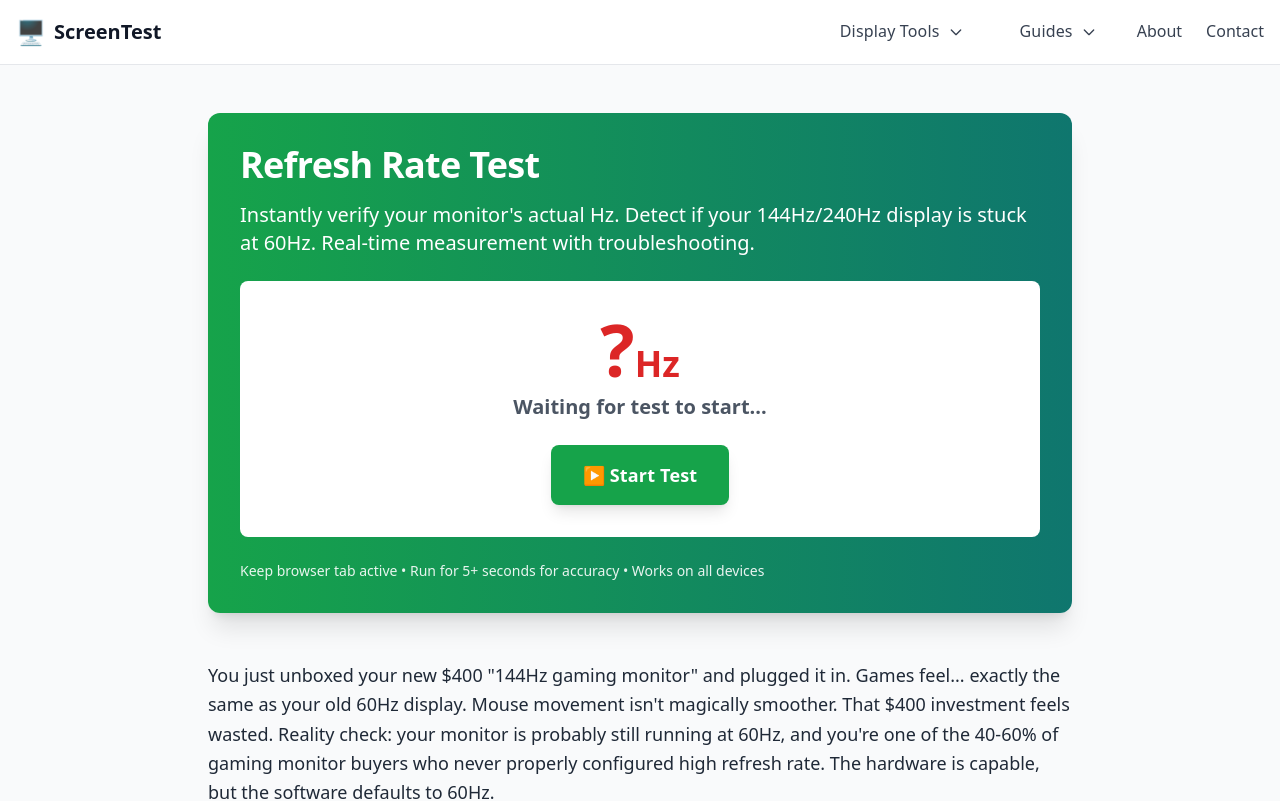
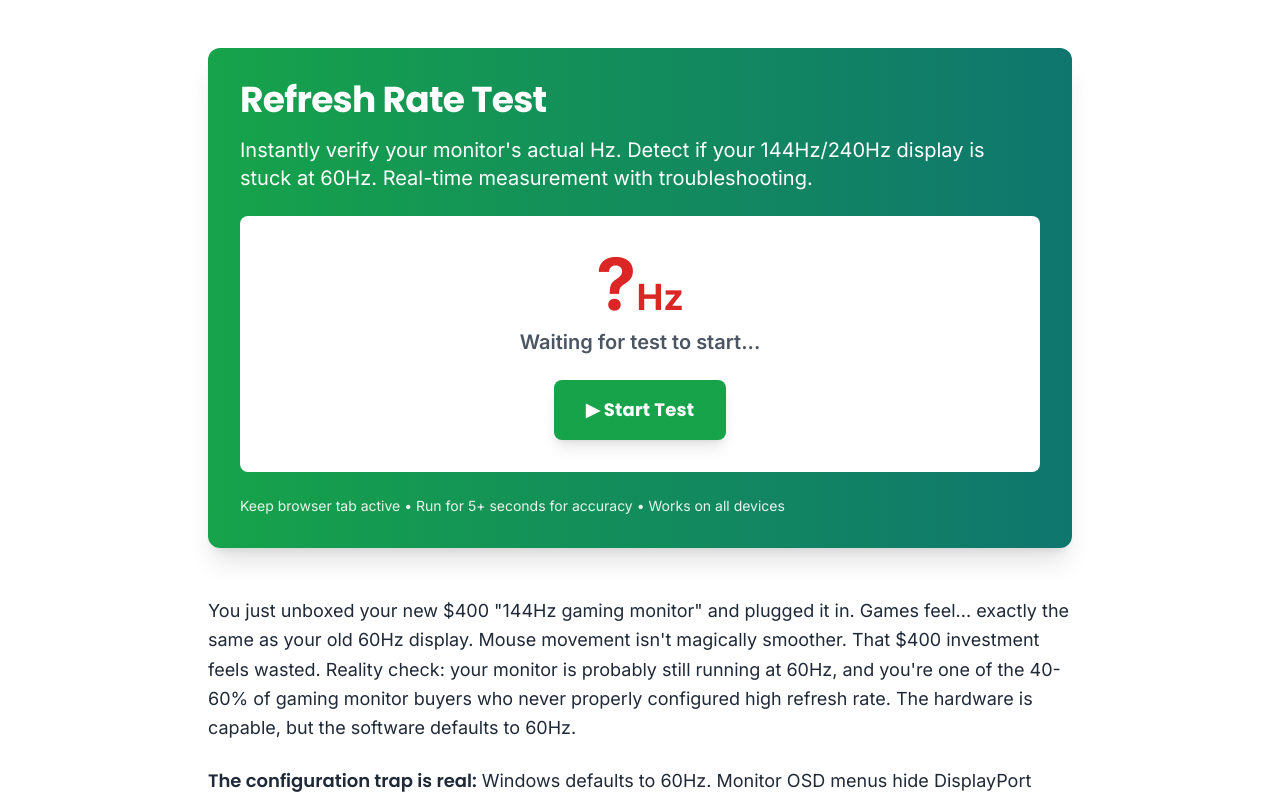
Before and after one commit to testscreentool-lgtm/screentest-io, a Next.js app: page /refresh-rate-test in a window 1280 px wide. Shown: the top 801 px of the page. Built offline with nearby package versions, Linux system fonts and the light colour scheme.

Commit message:
Update layout.tsx
Updated 1

```diff
--- a/app/layout.tsx
+++ b/app/layout.tsx
@@ -1,28 +1,37 @@
-// File: /app/layout.tsx
-// Root layout with navigation menu
+import type { Metadata } from 'next'
+import { Poppins, Inter } from 'next/font/google'
+import './globals.css'
 
-import type { Metadata } from 'next'
-import './globals.css'
-import ToolsMenu from '@/components/ToolsMenu'
-import Footer from '@/components/Footer'
-import Analytics from '@/components/Analytics'
+// Primary font: Poppins for headings and important text
+const poppins = Poppins({
+  subsets: ['latin'],
+  weight: ['400', '500', '600', '700', '800'],
+  variable: '--font-poppins',
+  display: 'swap',
+})
+
+// Secondary font: Inter for body text and descriptions
+const inter = Inter({
+  subsets: ['latin'],
+  weight: ['400', '500', '600', '700'],
+  variable: '--font-inter',
+  display: 'swap',
+})
 
 export const metadata: Metadata = {
-  title: {
-    default: 'ScreenTest - Free Professional Display Testing Tools',
-    template: '%s | ScreenTest'
+  title: 'ScreenTest.io - Professional Display Testing Tools',
+  description: 'Free professional display testing tools. Test for dead pixels, color accuracy, refresh rate, brightness, and more.',
+  icons: {
+    icon: [
+      { url: '/favicon.svg', type: 'image/svg+xml' },
+      { url: '/favicon-32x32.png', sizes: '32x32', type: 'image/png' },
+      { url: '/favicon-16x16.png', sizes: '16x16', type: 'image/png' },
+    ],
+    apple: [
+      { url: '/apple-touch-icon.png', sizes: '180x180', type: 'image/png' },
+    ],
   },
-  description: 'Professional display testing suite with 11 free tools. Test for dead pixels, backlight bleeding, color accuracy, and more. Used by 10,000+ monthly.',
-  keywords: ['screen test', 'dead pixel test', 'monitor test', 'display test', 'pixel checker'],
-  authors: [{ name: 'ScreenTest' }],
-  openGraph: {
-    type: 'website',
-    locale: 'en_US',
-    url: 'https://screentest.io',
-    siteName: 'ScreenTest',
-    title: 'ScreenTest - Free Professional Display Testing Tools',
-    description: 'Professional display testing suite with 11 free tools. Test for dead pixels, backlight bleeding, and more.',
-  },
+  manifest: '/site.webmanifest',
 }
 
 export default function RootLayout({
@@ -31,12 +40,9 @@ export default function RootLayout({
   children: React.ReactNode
 }) {
   return (
-    <html lang="en">
-      <body className="min-h-screen bg-gray-50">
-        <ToolsMenu />
-        <main>{children}</main>
-        <Footer />
-        <Analytics />
+    <html lang="en" className={`${poppins.variable} ${inter.variable}`}>
+      <body className={inter.className}>
+        {children}
       </body>
     </html>
   )
```
